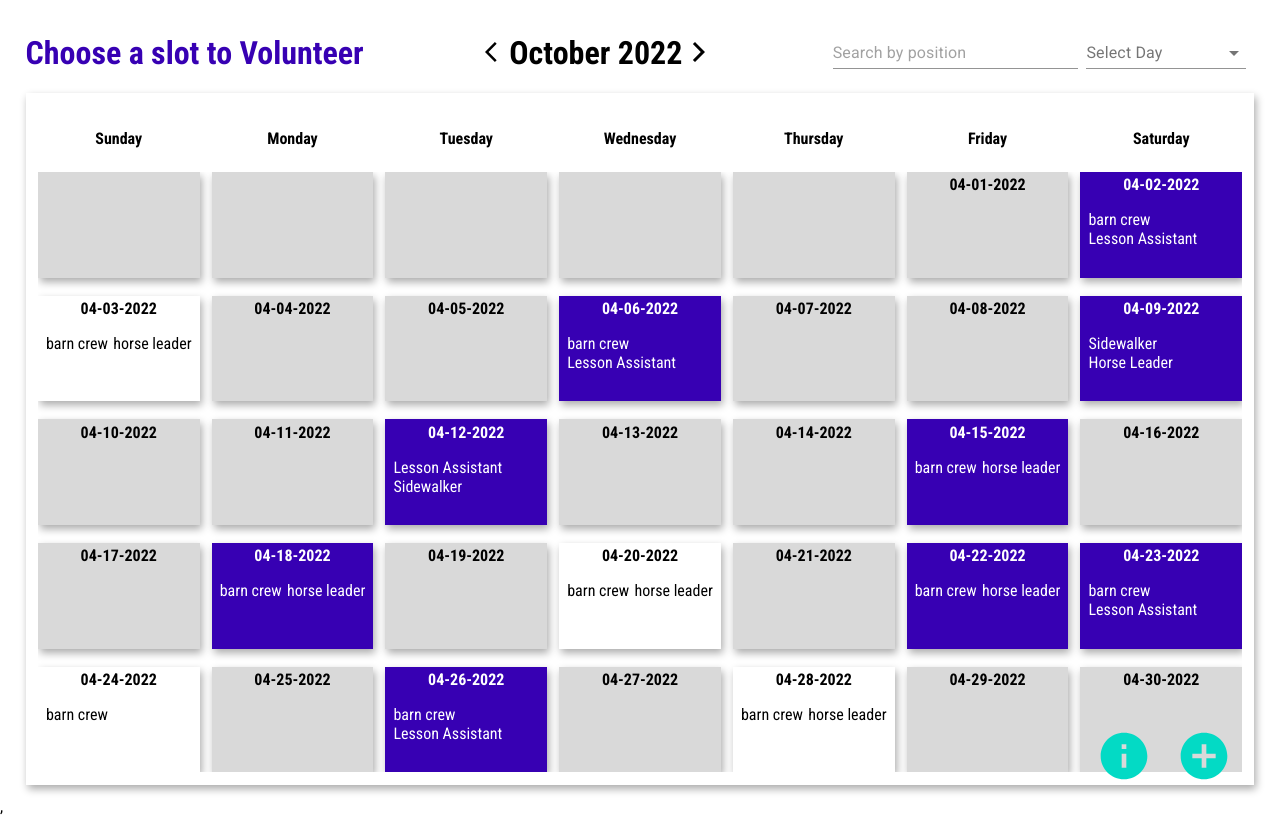
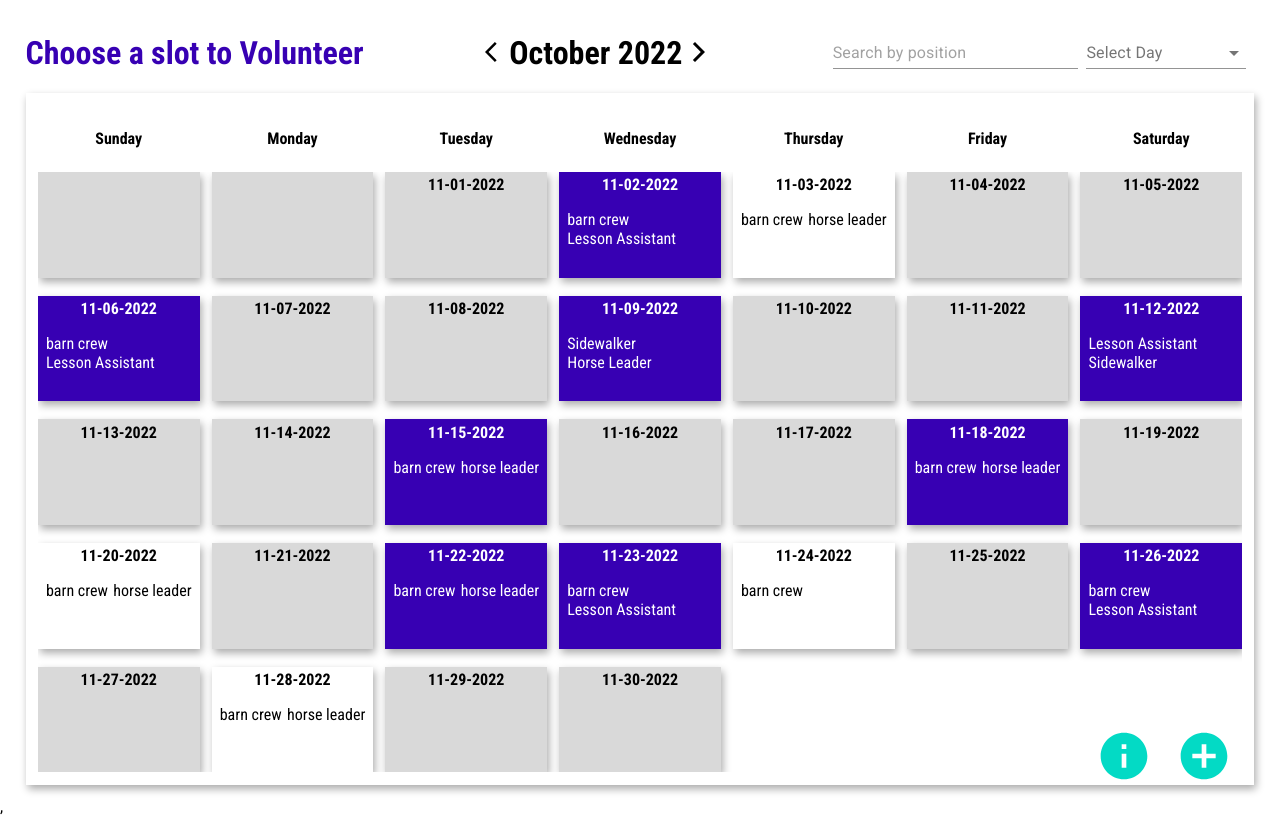
Before and after one commit to opportunity-hack/deprecated-girard-training-stables, a React (Create React App) app in the folder client/: page /volunteer in a window 1280 px wide. Built offline with nearby package versions, Linux system fonts and the light colour scheme.

Commit message:
Temporary fix to update client's calendar

```diff
--- a/client/src/mock/mock.js
+++ b/client/src/mock/mock.js
@@ -4,10 +4,10 @@ let mockData = {
     "status": 200,
     "data": [
         {
-            "date": "04-01-2022"
+            "date": "11-01-2022"
         },
         {
-            "date": "04-02-2022",
+            "date": "11-02-2022",
             signedForOne: true,
             "positions": {
                 "barn crew": {
@@ -33,7 +33,7 @@ let mockData = {
             }
         },
         {
-            "date": "04-03-2022",
+            "date": "11-03-2022",
             signedForOne: false,
             "positions": {
                 "barn crew": {
@@ -59,13 +59,13 @@ let mockData = {
             }
         },
         {
-            "date": "04-04-2022"
+            "date": "11-04-2022"
         },
         {
-            "date": "04-05-2022"
+            "date": "11-05-2022"
         },
         {
-            "date": "04-06-2022",
+            "date": "11-06-2022",
             signedForOne: true,
             "positions": {
                 "barn crew": {
@@ -91,13 +91,13 @@ let mockData = {
             }
         },
         {
-            "date": "04-07-2022"
+            "date": "11-07-2022"
         },
         {
-            "date": "04-08-2022"
+            "date": "11-08-2022"
         },
         {
-            "date": "04-09-2022",
+            "date": "11-09-2022",
             signedForOne: true,
             "positions": {
                 "Sidewalker": {
@@ -123,13 +123,13 @@ let mockData = {
             }
         },
         {
-            "date": "04-10-2022"
+            "date": "11-10-2022"
         },
         {
-            "date": "04-11-2022"
+            "date": "11-11-2022"
         },
         {
-            "date": "04-12-2022",
+            "date": "11-12-2022",
             signedForOne: true,
             "positions": {
                 "Lesson Assistant": {
@@ -155,13 +155,13 @@ let mockData = {
             }
         },
         {
-            "date": "04-13-2022"
+            "date": "11-13-2022"
         },
         {
-            "date": "04-14-2022"
+            "date": "11-14-2022"
         },
         {
-            "date": "04-15-2022",
+            "date": "11-15-2022",
             signedForOne: true,
             "positions": {
                 "barn crew": {
@@ -187,13 +187,13 @@ let mockData = {
             }
         },
         {
-            "date": "04-16-2022"
+            "date": "11-16-2022"
         },
         {
-            "date": "04-17-2022"
+            "date": "11-17-2022"
         },
         {
-            "date": "04-18-2022",
+            "date": "11-18-2022",
             signedForOne: true,
             "positions": {
                 "barn crew": {
@@ -219,10 +219,10 @@ let mockData = {
             }
         },
         {
-            "date": "04-19-2022"
+            "date": "11-19-2022"
         },
         {
-            "date": "04-20-2022",
+            "date": "11-20-2022",
             signedForOne: false,
             "positions": {
                 "barn crew": {
@@ -248,11 +248,11 @@ let mockData = {
             }
         },
         {
-            "date": "04-21-2022",
+            "date": "11-21-2022",
 
         },
         {
-            "date": "04-22-2022",
+            "date": "11-22-2022",
             signedForOne: true,
             "positions": {
                 "barn crew": {
@@ -278,7 +278,7 @@ let mockData = {
             }
         },
         {
-            "date": "04-23-2022",
+            "date": "11-23-2022",
             signedForOne: true,
             "positions": {
                 "barn crew": {
@@ -310,7 +310,7 @@ let mockData = {
             }
         },
         {
-            "date": "04-24-2022",
+            "date": "11-24-2022",
             signedForOne: false,
             "positions": {
                 "barn crew": {
@@ -332,10 +332,10 @@ let mockData = {
             }
         },
         {
-            "date": "04-25-2022"
+            "date": "11-25-2022"
         },
         {
-            "date": "04-26-2022",
+            "date": "11-26-2022",
             signedForOne: true,
             "positions": {
                 "barn crew": {
@@ -361,10 +361,10 @@ let mockData = {
             }
         },
         {
-            "date": "04-27-2022"
+            "date": "11-27-2022"
         },
         {
-            "date": "04-28-2022",
+            "date": "11-28-2022",
             signedForOne: false,
             "positions": {
                 "barn crew": {
@@ -390,10 +390,10 @@ let mockData = {
             }
         },
         {
-            "date": "04-29-2022"
+            "date": "11-29-2022"
         },
         {
-            "date": "04-30-2022"
+            "date": "11-30-2022"
         }
     ]
 }
```
